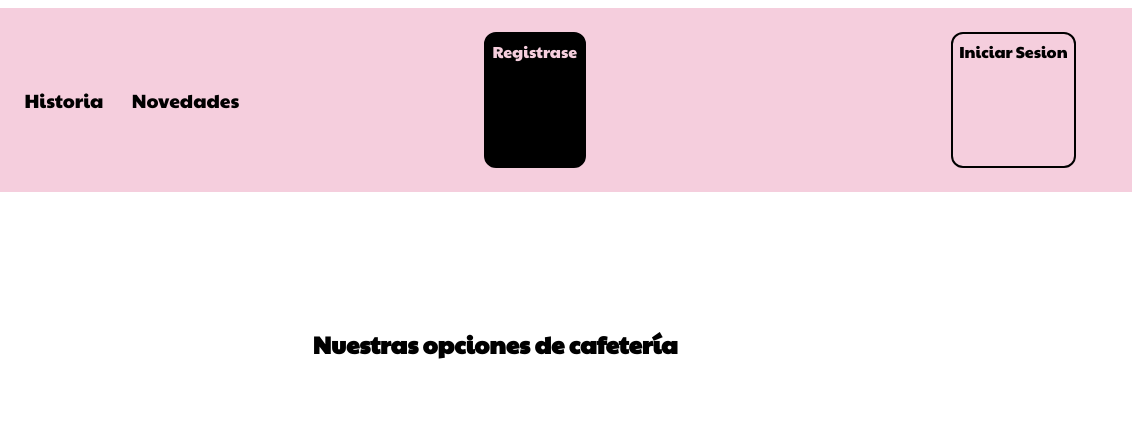
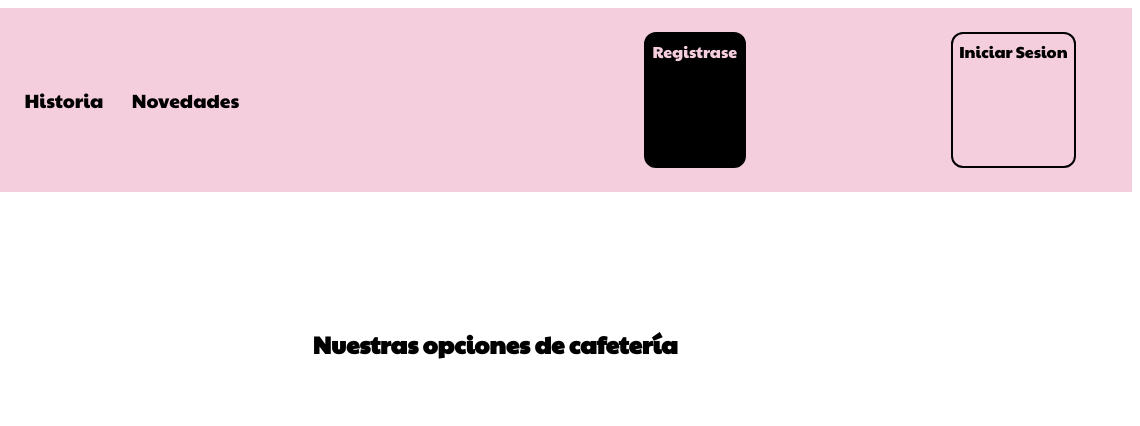
Before and after one commit to sambiux/proyectoLatazaDigital, a plain HTML site: page index.html in a window 1280 px wide. Shown: the top 426 px of the page, 140-1280 px from the left. Drawn offline with Linux system fonts and the light colour scheme.

Commit message:
Update style.css

```diff
--- a/styles/style.css
+++ b/styles/style.css
@@ -62,7 +62,7 @@ body{
 .sesionUsuario{
     display: flex;
     justify-content: space-between;
-    width: 74vh;
+    width: 54vh;
     margin-right: 7vh;
 }
 
```
